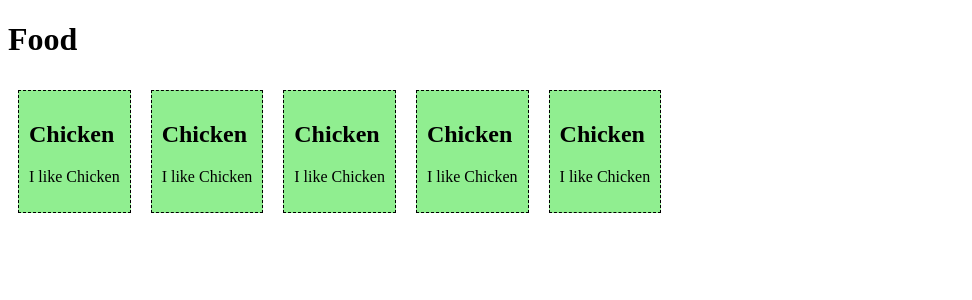
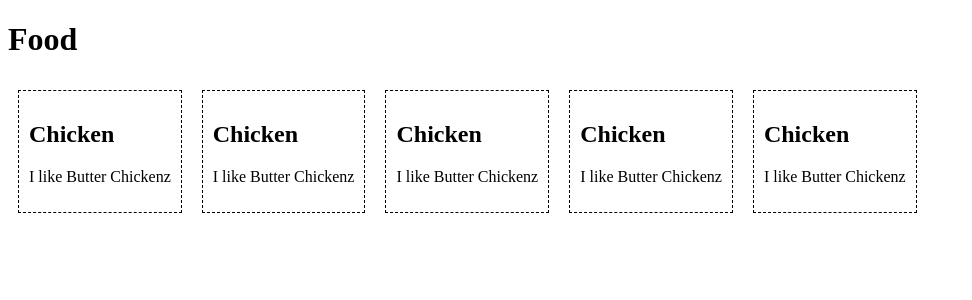
Before and after one commit to Villa717/webprog-sf241-vuejs, a Vue app in the folder firstfc/: page / in a window 1280 px wide. Shown: the top 300 px of the page, without its empty margins (0-972 px from the left). Built offline with nearby package versions, Linux system fonts and the light colour scheme.

Commit message:
updated again

```diff
--- a/firstfc/src/App.vue
+++ b/firstfc/src/App.vue
@@ -15,6 +15,6 @@
     display: inline-block;
     margin: 10px;
     padding: 10px;
-    background-color: lightgreen;
+    background-color: white;
   }
 </style>
--- a/firstfc/src/components/FoodItem.vue
+++ b/firstfc/src/components/FoodItem.vue
@@ -10,7 +10,7 @@ export default {
   data() {
     return {
       name: 'Chicken',
-      message: 'I like Chicken'
+      message: 'I like Butter Chickenz'
     }
   }
 };
```
